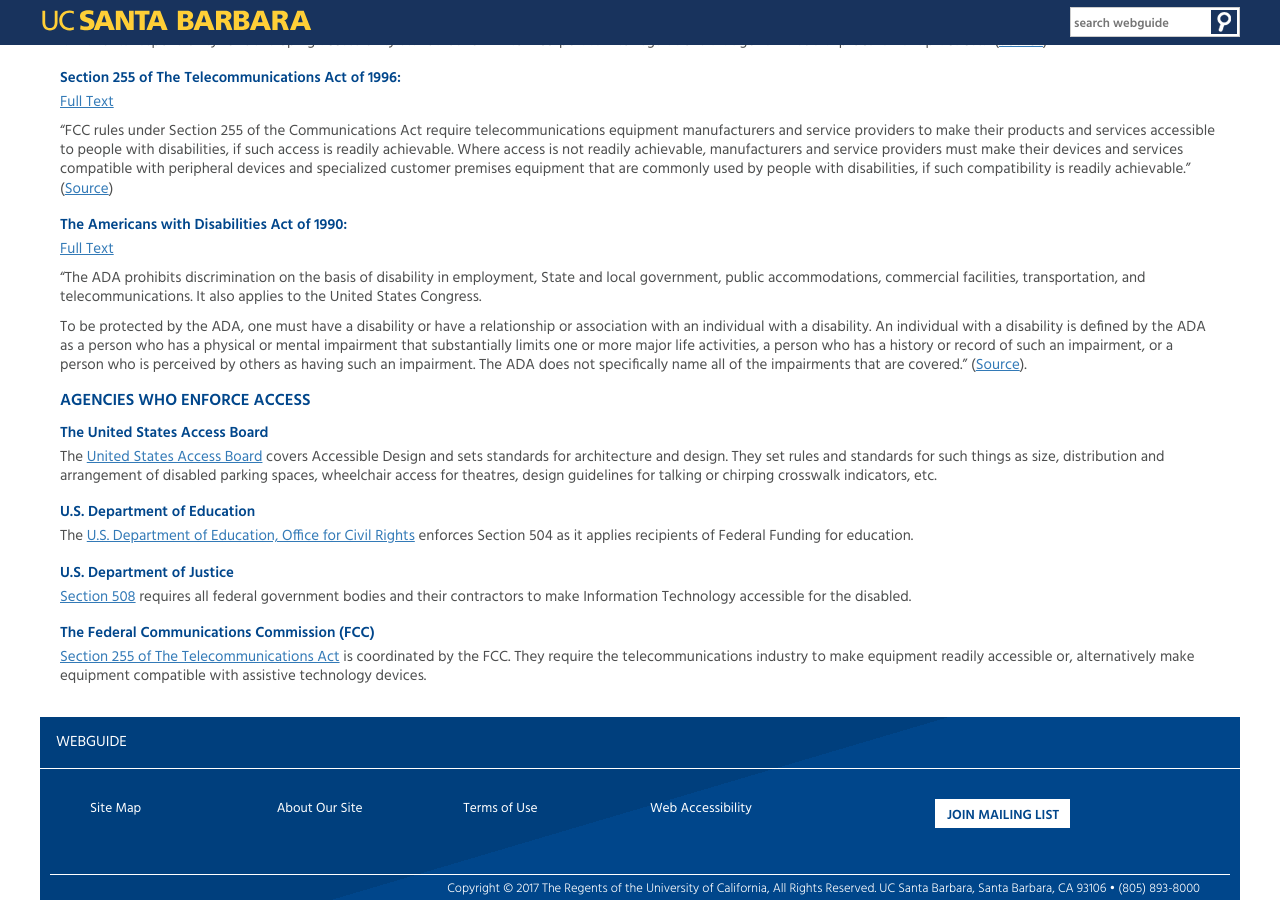
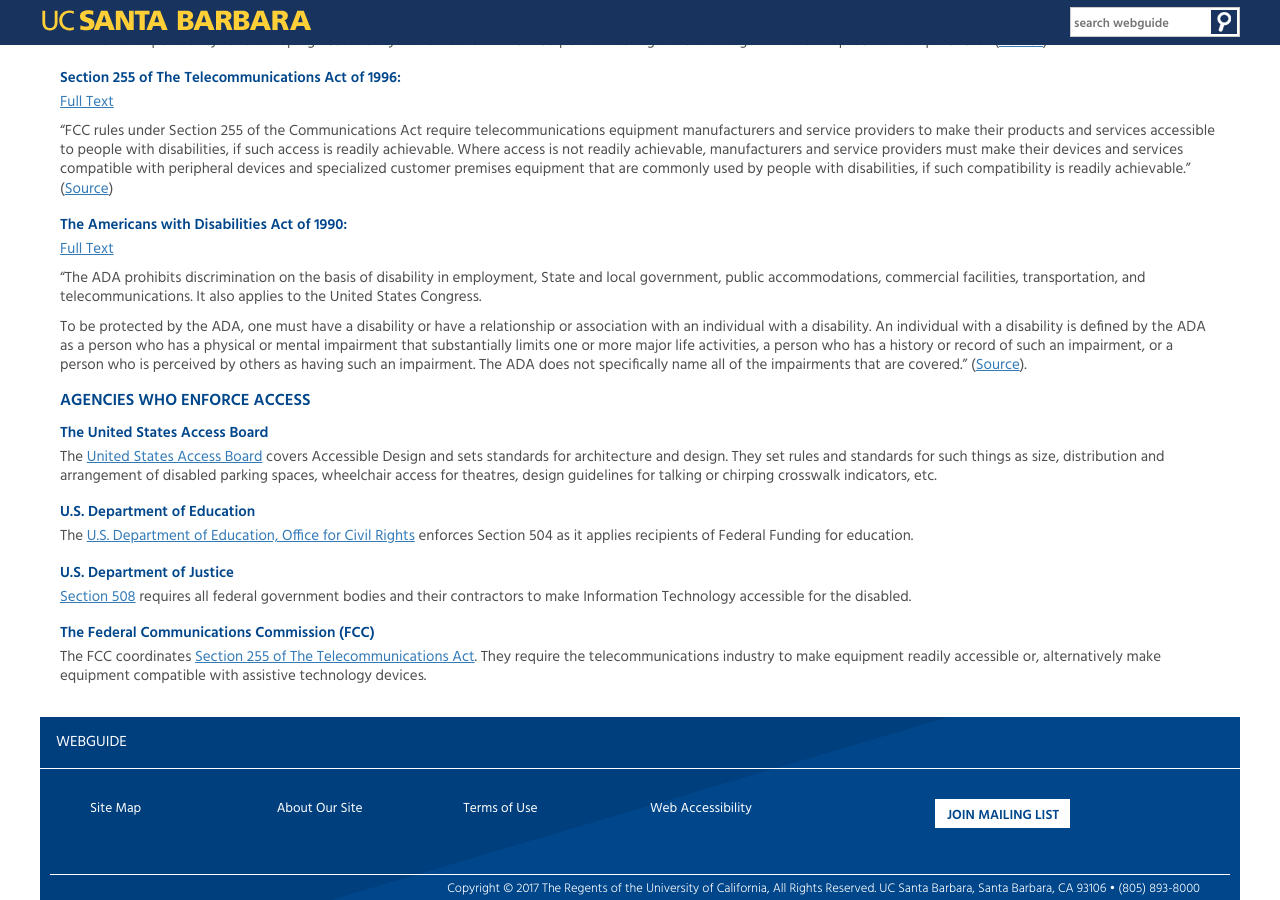
Before and after one commit to ucsb/webguide, a Jekyll site: the page built from web-accessibility.md, in a window 1280 px wide and 900 px high, scrolled down 3563 px. Built offline with Jekyll 4.4.1, drawn with Linux system fonts in a browser that asks for light colours.

Commit message:
Change from passive to active voice

```diff
--- a/web-accessibility.md
+++ b/web-accessibility.md
@@ -301,7 +301,7 @@
 
 #### The Federal Communications Commission (FCC)
 
-[Section 255 of The Telecommunications Act](https://www.fcc.gov/general/section-255-disability-rights-office)
-is coordinated by the FCC. They require the telecommunications industry to
+The FCC coordinates [Section 255 of The Telecommunications Act](https://www.fcc.gov/general/section-255-disability-rights-office).
+They require the telecommunications industry to
 make equipment readily accessible or, alternatively make equipment compatible
 with assistive technology devices.
```
